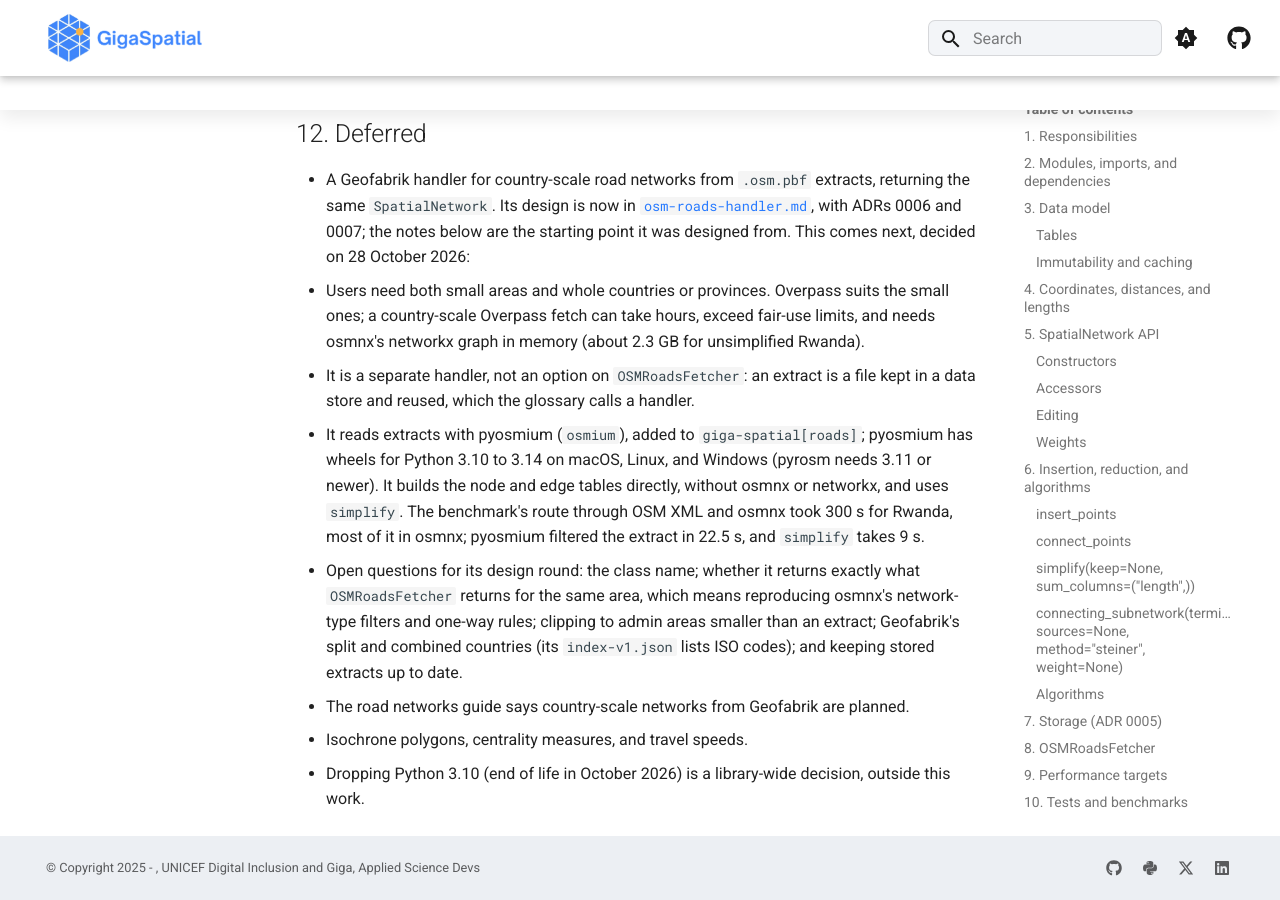
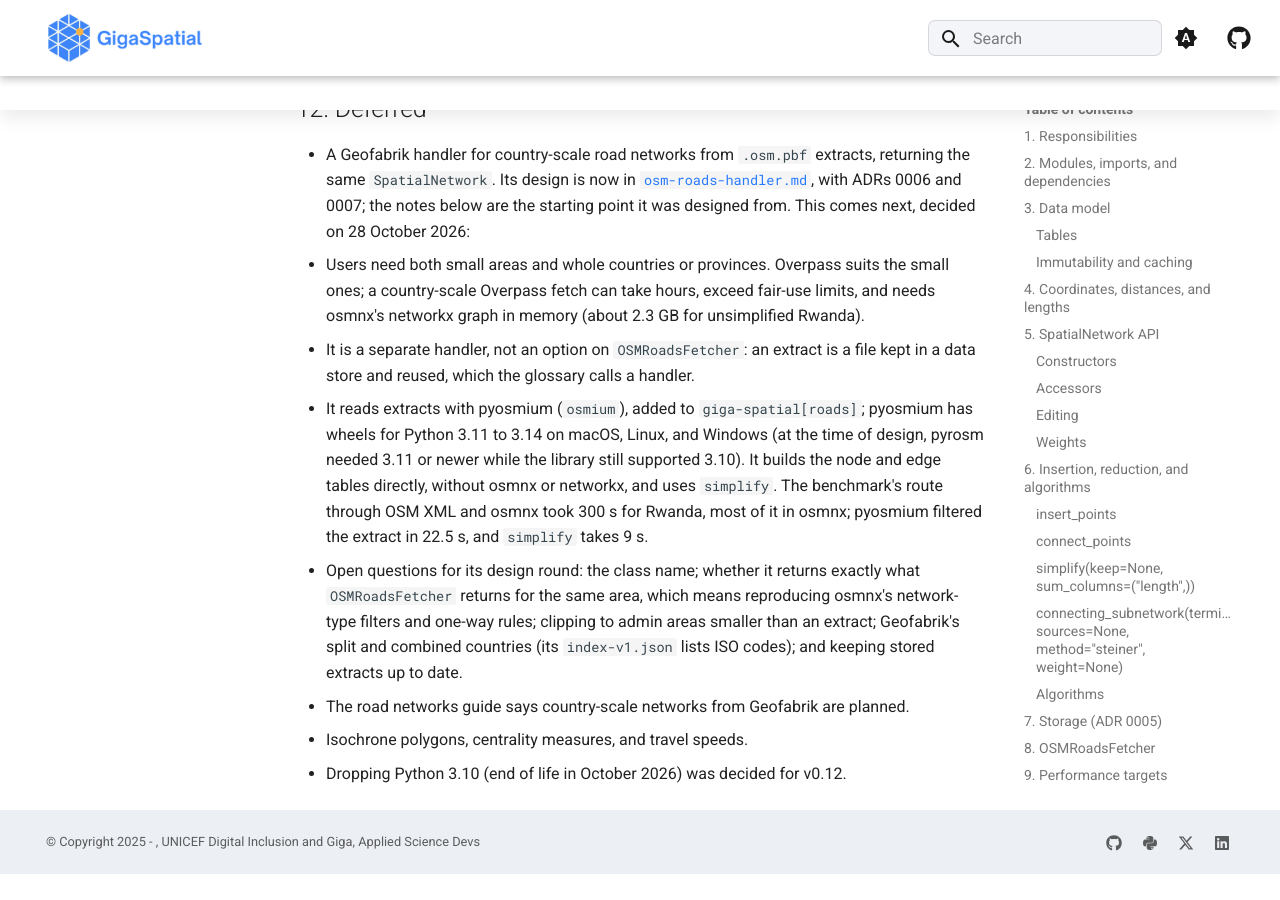
Before and after one commit to unicef/giga-spatial, an MkDocs documentation site: the page built from docs/design/spatial-network.md, in a window 1280 px wide and 900 px high, scrolled down 17189 px. Built offline with MkDocs 1.6.1 and Material for MkDocs 9.7.7, drawn with Linux system fonts in a browser that asks for light colours; comment, search, counter and statistics services are not loaded; the version menu is left out; after the commit the page ends 18063 px from its top, so only the background shows below that; some of the changed text lies outside the part shown.

Commit message:
build: require Python 3.11 or newer

```diff
--- a/docs/design/spatial-network.md
+++ b/docs/design/spatial-network.md
@@ -29,12 +29,12 @@ This page is not in the docs site navigation. The user-facing description is the
 
 Dependencies:
 
-- `giga-spatial[roads]` adds `osmnx>=2.0.6`. On Python 3.10, pip resolves osmnx 2.0.x; on 3.11 and newer, 2.1.x or 2.2.x. Use only API common across them, and test both.
+- `giga-spatial[roads]` adds `osmnx>=2.0.6`.
 - `giga-spatial[pandana]` adds `pandana>=0.8`. It pulls in scikit-learn and PyTables, which is why it is a separate extra.
 - `[all]` includes both.
 - Core dependencies already cover the rest: numpy, pandas, geopandas, shapely, scipy, pyarrow, and networkx.
 - osmnx and pandana are imported only inside the functions that need them, following the Overture and DuckDB pattern: a module flag, and an `ImportError` naming the extra (`pip install 'giga-spatial[roads]'`). A bare `import gigaspatial` must not import either.
-- Python support stays at 3.10 and newer.
+- Python support requires 3.11 and newer (3.10 was dropped for v0.12).
 
 Configuration: add `OVERPASS_URL` to `gigaspatial/config.py`, with the default `https://overpass-api.de/api/interpreter`.
 
@@ -350,8 +350,8 @@ Each sub-task is its own chat and pull request, with tests, in this order. The f
 - A Geofabrik handler for country-scale road networks from `.osm.pbf` extracts, returning the same `SpatialNetwork`. Its design is now in [`osm-roads-handler.md`](osm-roads-handler.md), with ADRs 0006 and 0007; the notes below are the starting point it was designed from. This comes next, decided on 28 October 2026:
   - Users need both small areas and whole countries or provinces. Overpass suits the small ones; a country-scale Overpass fetch can take hours, exceed fair-use limits, and needs osmnx's networkx graph in memory (about 2.3 GB for unsimplified Rwanda).
   - It is a separate handler, not an option on `OSMRoadsFetcher`: an extract is a file kept in a data store and reused, which the glossary calls a handler.
-  - It reads extracts with pyosmium (`osmium`), added to `giga-spatial[roads]`; pyosmium has wheels for Python 3.10 to 3.14 on macOS, Linux, and Windows (pyrosm needs 3.11 or newer). It builds the node and edge tables directly, without osmnx or networkx, and uses `simplify`. The benchmark's route through OSM XML and osmnx took 300 s for Rwanda, most of it in osmnx; pyosmium filtered the extract in 22.5 s, and `simplify` takes 9 s.
+  - It reads extracts with pyosmium (`osmium`), added to `giga-spatial[roads]`; pyosmium has wheels for Python 3.11 to 3.14 on macOS, Linux, and Windows (at the time of design, pyrosm needed 3.11 or newer while the library still supported 3.10). It builds the node and edge tables directly, without osmnx or networkx, and uses `simplify`. The benchmark's route through OSM XML and osmnx took 300 s for Rwanda, most of it in osmnx; pyosmium filtered the extract in 22.5 s, and `simplify` takes 9 s.
   - Open questions for its design round: the class name; whether it returns exactly what `OSMRoadsFetcher` returns for the same area, which means reproducing osmnx's network-type filters and one-way rules; clipping to admin areas smaller than an extract; Geofabrik's split and combined countries (its `index-v1.json` lists ISO codes); and keeping stored extracts up to date.
   - The road networks guide says country-scale networks from Geofabrik are planned.
 - Isochrone polygons, centrality measures, and travel speeds.
-- Dropping Python 3.10 (end of life in October 2026) is a library-wide decision, outside this work.
+- Dropping Python 3.10 (end of life in October 2026) was decided for v0.12.
--- a/pyproject.toml
+++ b/pyproject.toml
@@ -6,7 +6,7 @@ build-backend = "setuptools.build_meta"
 name = "giga-spatial"
 description = "Acquires published geospatial datasets (WorldPop, GHSL, Google and Microsoft building footprints, OpenStreetMap, Relative Wealth Index, Ookla, Copernicus CEMS, WRI Aqueduct, SRTM, HDX) into a data store you control, loads them for a country or geometry, and maps them onto H3, S2, or Mercator grids, administrative boundaries, custom polygons, points of interest, and road networks for humanitarian, development, connectivity, and climate analysis."
 readme = "README.md"
-requires-python = ">=3.10"
+requires-python = ">=3.11"
 license = "AGPL-3.0-or-later"
 license-files = ["LICENSE"]
 authors = [
@@ -32,7 +32,6 @@ classifiers = [
     "Intended Audience :: Telecommunications Industry",
     "Programming Language :: Python",
     "Programming Language :: Python :: 3",
-    "Programming Language :: Python :: 3.10",
     "Programming Language :: Python :: 3.11",
     "Programming Language :: Python :: 3.12",
     "Programming Language :: Python :: 3.13",
```
Also changed, not shown: CHANGELOG.md (+1 -0 lines), README.md (+1 -1 lines), docs/design/spatial-networks-decisions.md (+5 -5 lines), docs/getting-started/installation.md (+1 -1 lines).
